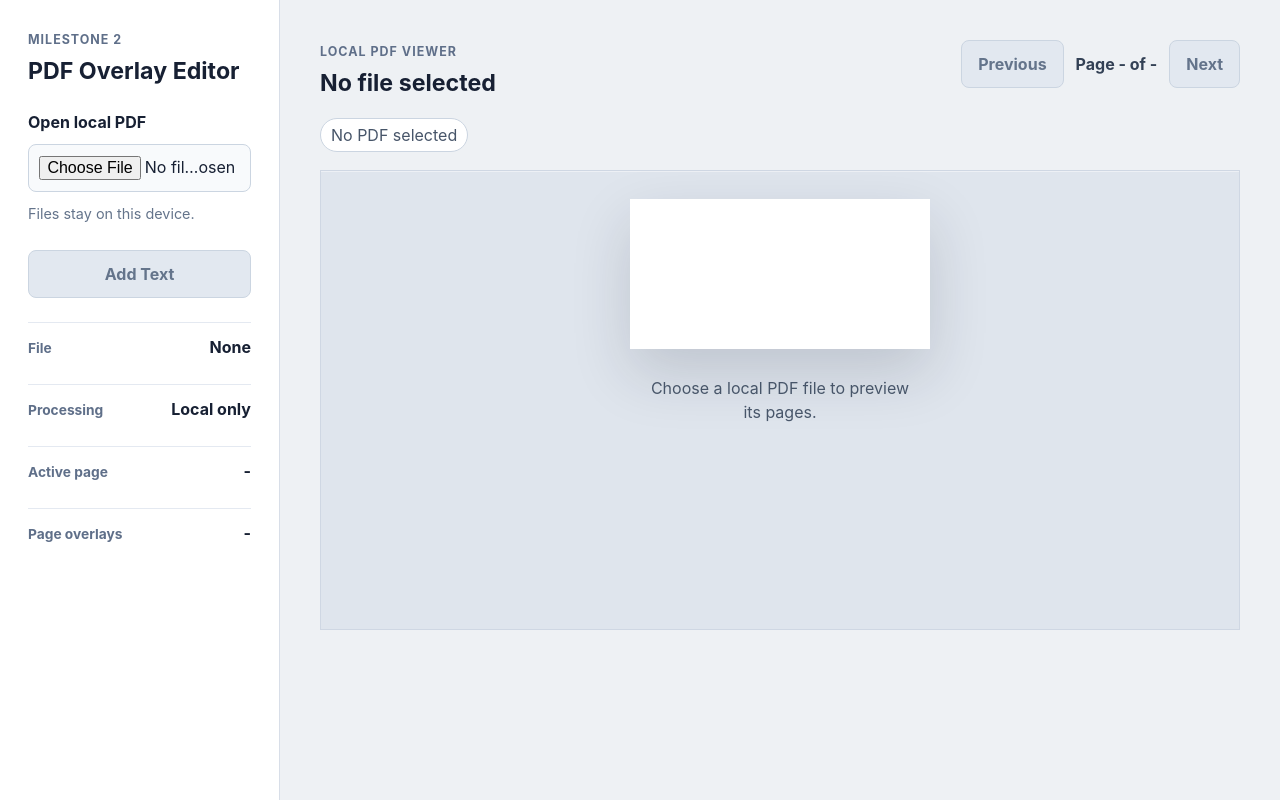
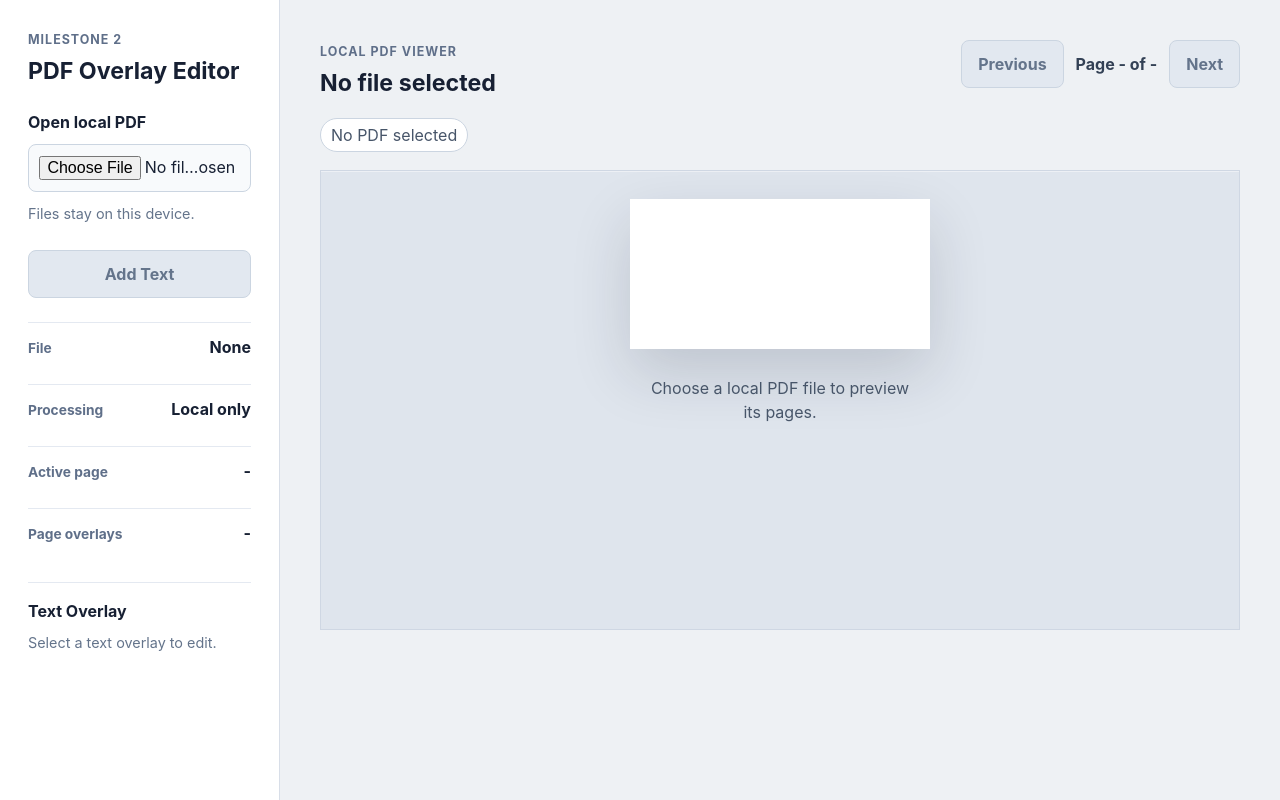
Before and after one commit to agungtrisutaji/pdf-editor, a React (Vite) app: page / in a window 1280 px wide. Built offline with nearby package versions, Linux system fonts and the light colour scheme.

Commit message:
feat: integrate overlay selection and text editing in App view

```diff
--- a/src/App.tsx
+++ b/src/App.tsx
@@ -4,13 +4,15 @@ import {
   PdfFilePicker,
   type SelectedPdfFile,
 } from "./components/pdf/PdfFilePicker";
+import { TextOverlayEditor } from "./components/overlays/TextOverlayEditor";
 import { PdfViewer } from "./components/pdf/PdfViewer";
 import {
   addOverlay,
   createTextOverlay,
   getPageOverlays,
+  updateTextOverlayText,
 } from "./state/overlayState";
-import type { OverlayPageState } from "./types/overlays";
+import type { OverlayPageState, TextOverlay } from "./types/overlays";
 
 function App() {
   const [selectedPdf, setSelectedPdf] = useState<SelectedPdfFile | null>(null);
@@ -18,8 +20,16 @@ function App() {
   const [isPdfReady, setIsPdfReady] = useState(false);
   const [activePageIndex, setActivePageIndex] = useState(0);
   const [overlayState, setOverlayState] = useState<OverlayPageState>({});
+  const [selectedOverlayId, setSelectedOverlayId] = useState<string | null>(
+    null,
+  );
 
   const activePageOverlays = getPageOverlays(overlayState, activePageIndex);
+  const selectedTextOverlay =
+    activePageOverlays.find(
+      (overlay): overlay is TextOverlay =>
+        overlay.id === selectedOverlayId && overlay.type === "text",
+    ) ?? null;
   const canAddTextOverlay = selectedPdf !== null && isPdfReady;
 
   function handlePdfSelected(file: SelectedPdfFile) {
@@ -28,6 +38,7 @@ function App() {
     setIsPdfReady(false);
     setActivePageIndex(0);
     setOverlayState({});
+    setSelectedOverlayId(null);
   }
 
   function handlePickerError(message: string) {
@@ -36,6 +47,7 @@ function App() {
     setIsPdfReady(false);
     setActivePageIndex(0);
     setOverlayState({});
+    setSelectedOverlayId(null);
   }
 
   function handleAddTextOverlay() {
@@ -45,6 +57,22 @@ function App() {
 
     const textOverlay = createTextOverlay({ pageIndex: activePageIndex });
     setOverlayState((currentState) => addOverlay(currentState, textOverlay));
+    setSelectedOverlayId(textOverlay.id);
+  }
+
+  function handlePageIndexChange(pageIndex: number) {
+    setActivePageIndex(pageIndex);
+    setSelectedOverlayId(null);
+  }
+
+  function handleSelectedTextChange(text: string) {
+    if (!selectedOverlayId) {
+      return;
+    }
+
+    setOverlayState((currentState) =>
+      updateTextOverlayText(currentState, selectedOverlayId, text),
+    );
   }
 
   return (
@@ -87,6 +115,11 @@ function App() {
           </div>
         </dl>
 
+        <TextOverlayEditor
+          overlay={selectedTextOverlay}
+          onTextChange={handleSelectedTextChange}
+        />
+
         {pickerError ? <p className="error-message">{pickerError}</p> : null}
       </aside>
 
@@ -94,7 +127,9 @@ function App() {
         pdfFile={selectedPdf}
         pageIndex={activePageIndex}
         overlays={selectedPdf ? activePageOverlays : []}
-        onPageIndexChange={setActivePageIndex}
+        selectedOverlayId={selectedOverlayId}
+        onOverlaySelect={setSelectedOverlayId}
+        onPageIndexChange={handlePageIndexChange}
         onDocumentReadyChange={setIsPdfReady}
       />
     </main>
```
